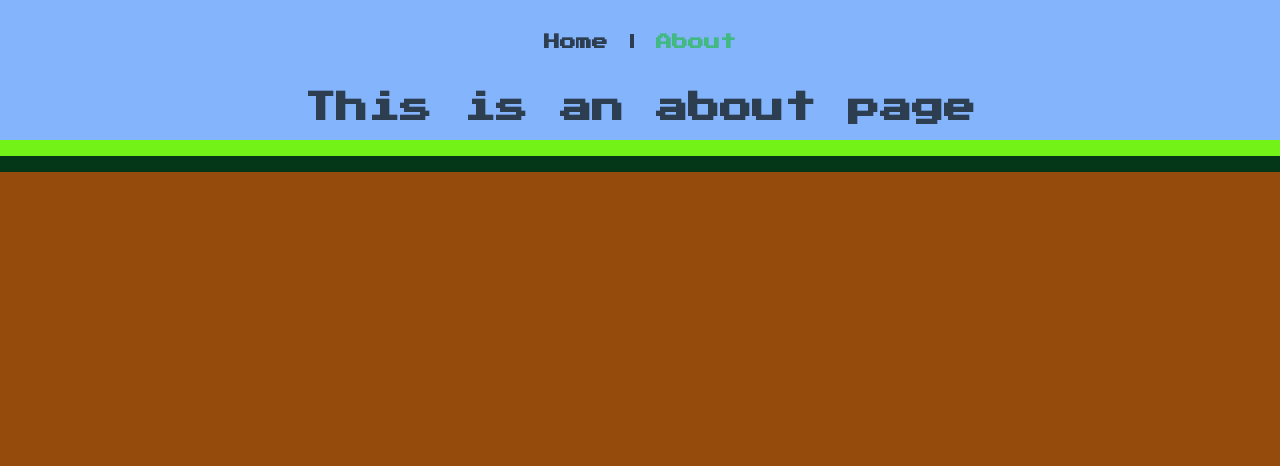
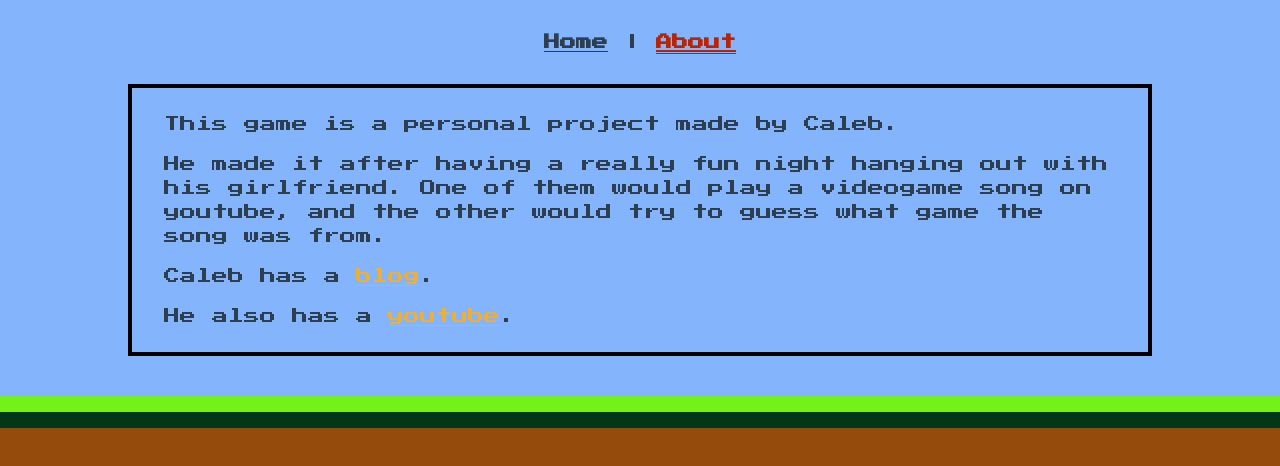
Before and after one commit to achannn/game-remix-guesser-backend, a Vue app in the folder frontend/: page /about in a window 1280 px wide. Shown: the top 466 px of the page. Built offline with nearby package versions, Linux system fonts and the light colour scheme.

Commit message:
Frontend cleanup

```diff
--- a/frontend/src/App.vue
+++ b/frontend/src/App.vue
@@ -43,7 +43,8 @@ body {
     color: #2c3e50;
 
     &.router-link-exact-active {
-      color: #42b983;
+      color: $harleyDavidsonOrange;
+      border-bottom: 4px double $harleyDavidsonOrange;
     }
   }
 }
--- a/frontend/src/store/index.ts
+++ b/frontend/src/store/index.ts
@@ -63,12 +63,15 @@ export default createStore({
     },
   },
   actions: {
-    async getRemixes({ commit }) {
+    async getRemixes() {
       const response = await fetch('/remixes/');
       const responseJson = await response.json();
       console.log(responseJson);
     },
-    async submitRemixForParsing({ commit }, id: string) {
+    // Lol how do you do no first argument to an action in vuex
+    // without angering the linter or typescript?
+    // eslint-disable-next-line
+    async submitRemixForParsing({}, id: string) {
       const response = await fetch(`/parse/${id}`);
       const responseJson = await response.json();
       console.log(responseJson);
@@ -100,7 +103,6 @@ export default createStore({
         }),
       });
       const responseJson = await response.json();
-      console.log(responseJson);
       commit('setCorrectAnswer', responseJson);
       commit('setHasCheckedAnswer', true);
     },
--- a/frontend/src/views/About.vue
+++ b/frontend/src/views/About.vue
@@ -1,5 +1,41 @@
 <template>
   <div class="about">
-    <h1>This is an about page</h1>
+    <section class="nes-container">
+      <p>
+        This game is a personal project made by Caleb.
+      </p>
+      <p>
+        He made it after having a really fun night hanging
+        out with his girlfriend. One of them would play a videogame
+        song on youtube, and the other would try to guess
+        what game the song was from.
+      </p>
+      <p>
+        Caleb has a <a href="https://blog.calebjay.com">blog</a>.
+      </p>
+      <p>
+        He also has a
+        <a href="https://www.youtube.com/channel/UCR2K9vyQEBb4qUyunijtBHg">
+          youtube</a>.
+      </p>
+
+    </section>
   </div>
 </template>
+<style lang="scss">
+@import '../colors';
+.about {
+  display: flex;
+  justify-content: center;
+  section {
+    width: 80vw;
+    margin-bottom: 40px;
+    text-align: left;
+  }
+}
+
+a {
+  color: $tulipTree;
+  text-decoration: underline;
+}
+</style>
--- a/frontend/src/views/Home.vue
+++ b/frontend/src/views/Home.vue
@@ -26,9 +26,6 @@ export default defineComponent({
   name: 'Home',
   components: {
   },
-  mounted() {
-    this.$store.dispatch('getRemixes');
-  },
   methods: {
     goToGame() {
       this.$router.push({ name: 'Game' });
```
